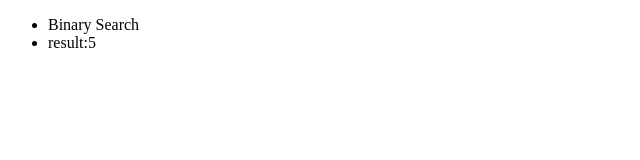
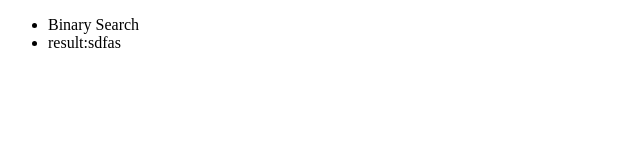
Before and after one commit to System-tm32/algorithm-examples, a React app: page / in a window 1280 px wide. Shown: the top 160 px of the page, without its empty margins (0-640 px from the left). Built offline with nearby package versions, Linux system fonts and the light colour scheme.

Commit message:
feat(recursion version): support for primitive types

```diff
--- a/src/components/BinarySearch/BinarySearch.tsx
+++ b/src/components/BinarySearch/BinarySearch.tsx
@@ -1,9 +1,9 @@
 import React from 'react';
-import { binarySearch, binarySearch1 } from './Functions';
+import { binarySearch, binarySearchRecursion } from './Functions';
 
 const BinarySearch = () => {
-  const numbers = [0, 1, 2, 3, 4, 5, 6, 7, 8, 9, 11, 12, 13, 14, 15, 16];
-  return <div>result:{binarySearch1(5, numbers)}</div>;
+  const strings = ['kirill', 'fgdjdfg', 'sdfas', 'sdnndf', 's;asd'];
+  return <div>result:{binarySearchRecursion<string>('sdfas', strings)}</div>;
 };
 
 export { BinarySearch };
--- a/src/components/BinarySearch/Functions.ts
+++ b/src/components/BinarySearch/Functions.ts
@@ -12,7 +12,10 @@ export const binarySearch = (item: number, list: number[]): Number | null => {
   return null;
 };
 
-export const binarySearch1 = (item: number, list: number[]): number | null => {
+export const binarySearchRecursion = <T extends {}>(
+  item: T,
+  list: T[]
+): T | null => {
   if (list.length == 1) {
     return null;
   }
@@ -26,5 +29,5 @@ export const binarySearch1 = (item: number, list: number[]): number | null => {
   if (guess > item) half = list.slice(0, mid);
   else half = list.slice(mid, list.length);
 
-  return binarySearch1(item, half);
+  return binarySearchRecursion(item, half);
 };
```
